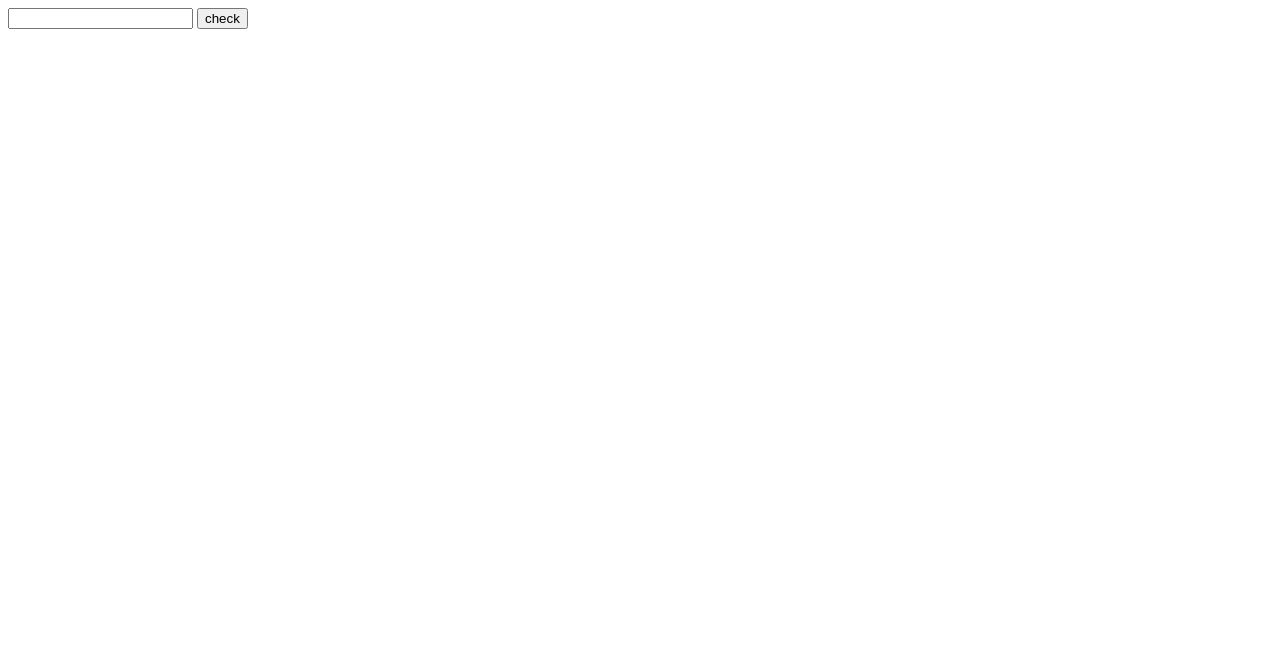
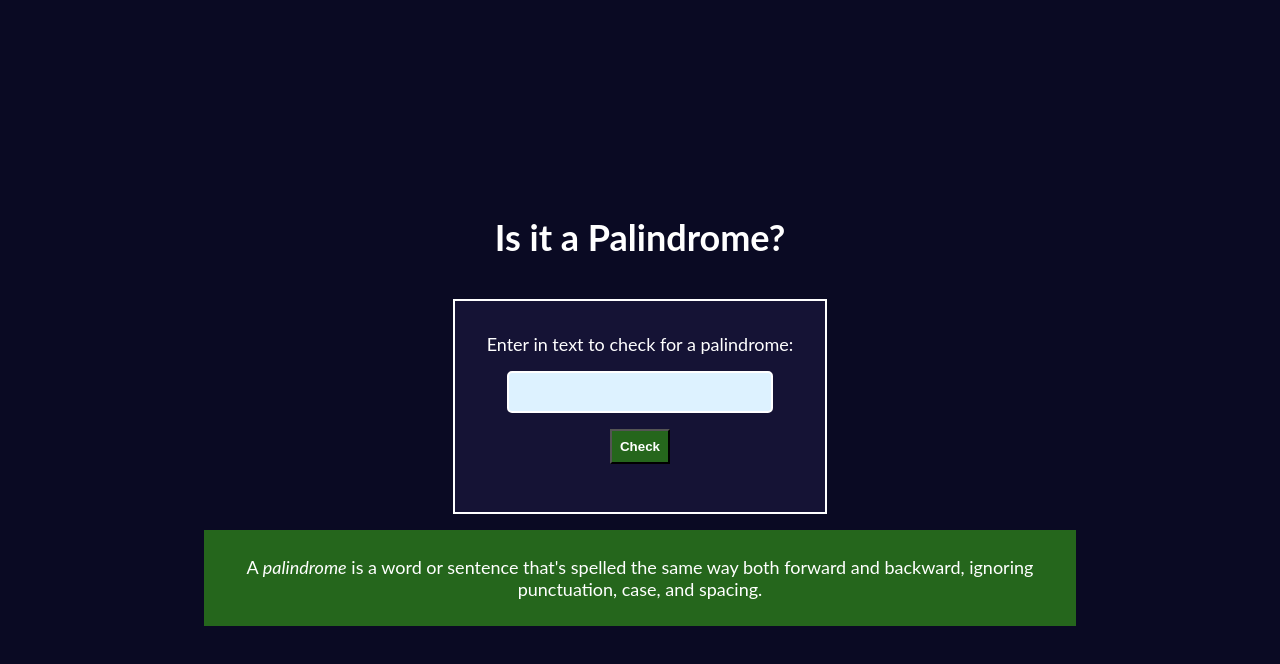
Before and after one commit to EstebanCarrilloG/JS-Algorithms-and-Data-Structures, a plain HTML site: page Palidrome Checker/index.html in a window 1280 px wide. Drawn offline with Linux system fonts and the light colour scheme.

Commit message:
Styles added

```diff
--- a/Palidrome Checker/index.html
+++ b/Palidrome Checker/index.html
@@ -4,13 +4,27 @@
 <head>
     <meta charset="utf-8">
     <link rel="stylesheet" href="./styles.css">
-    <title>Palidrome Checker</title>
+    <title>Palindrome Checker</title>
 </head>
 
 <body>
-    <input type="text" id="text-input"></input>
-    <button id="check-btn">check</button>
-    <p id="result"></p>
+    <main class="container">
+        <h1 class="title">Is it a Palindrome?</h1>
+        <div class="palindrome-div">
+          <label for="text-input">Enter in text to check for a palindrome:
+          </label>
+          <input class="palindrome-input" id="text-input" value="" type="text">
+          <button class="palindrome-btn" id="check-btn">Check</button>
+          <div class="results-div" id="result"></div>
+        </div>
+        <div class="palindrome-definition-div">
+          <p class="palindrome-definition">
+            A <dfn>palindrome</dfn> is a word or sentence that's spelled the same
+            way both forward and backward, ignoring punctuation, case, and
+            spacing.
+          </p>
+        </div>
+      </main>
     <script src="./script.js"></script>
 </body>
 
--- a/Palidrome Checker/script.js
+++ b/Palidrome Checker/script.js
@@ -12,9 +12,9 @@ function reverseString(text){
   });
 
   if(textCleaned.join("") === textCleaned.reverse().join("")){
-    result.innerText = text.toLowerCase() + " is a palindrome.";
+    result.innerHTML = `<strong>${text.toLowerCase()}</strong> is a palindrome.`;
   }else{
-    result.innerText = text.toLowerCase() + " is not a palindrome";
+    result.innerHTML = `<strong>${text.toLowerCase()}</strong> is not a palindrome.`;
   }
 }
 
--- a/Palidrome Checker/styles.css
+++ b/Palidrome Checker/styles.css
@@ -0,0 +1,62 @@
+body{
+    background-color: #0a0a23;
+    color: #ffffff;
+    font-family: 'Lato', sans-serif;
+    font-size: 18px;
+}
+.title{
+    text-align: center;
+
+}
+
+.container{
+    margin: 0 auto;
+    display: flex;
+    flex-direction: column;
+    align-items: center;
+    justify-content: center;
+    gap: 1rem;
+    min-height: 100vh;
+    width: 80%;
+}
+
+.palindrome-div{
+    text-align: center;
+    background-color: rgb(21, 19, 53);
+    display: flex;
+    flex-direction: column;
+    align-items: center;
+    justify-content: center;
+    gap: 1rem;
+    padding: 2rem;
+    border: 2px solid white;
+}
+
+.palindrome-input{
+    background-color: rgb(221, 242, 255);
+    color: black;
+    border: 2px solid white;
+    border-radius: 5px;
+    padding: 0.5rem;
+    font-weight: bold;
+    font-size: 1.2rem;
+    text-align: center;
+    width: 80%;
+}
+
+.palindrome-btn{
+    background-color: rgb(37, 102, 28);
+    color: white;
+    padding: 0.5rem;
+    font-weight: bold;
+    text-align: center;
+}
+.results-div strong{
+    font-size: 2rem;
+}
+.palindrome-definition-div{
+    background-color: rgb(37, 102, 28);
+    padding: 0.5rem 2rem;
+    width: 80%;
+    text-align: center;
+}
```
